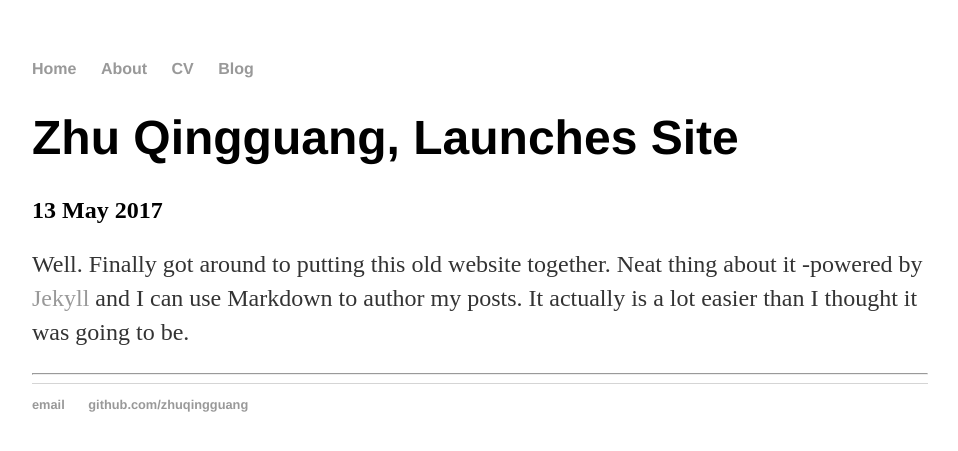
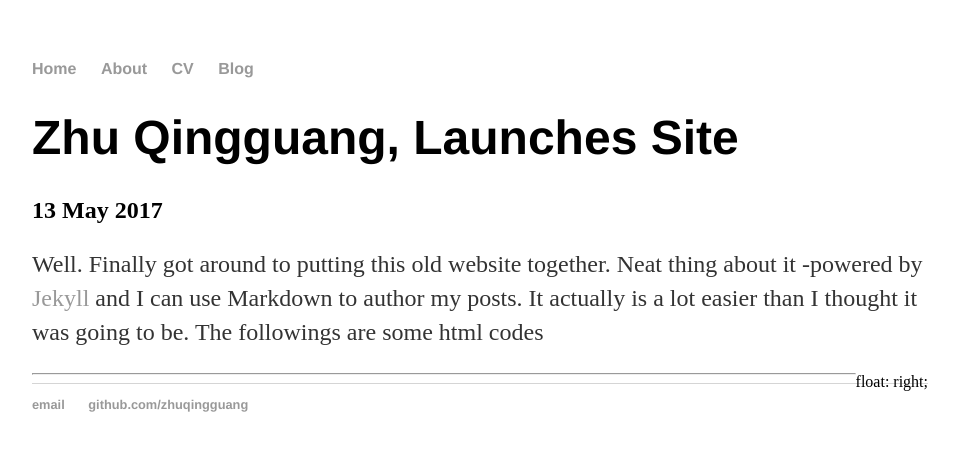
Before and after one commit to zhuqingguang/zhuqingguang.github.io, a Jekyll site: the page built from _posts/2017-05-13-first-edit-my-page.md, in a window 1280 px wide. Shown: the top 451 px of the page, without its empty margins (160-1118 px from the left). Built offline with Jekyll 4.4.1, drawn with Linux system fonts in a browser that asks for light colours.

Commit message:
Update 2017-05-13-first-edit-my-page.md

```diff
--- a/_posts/2017-05-13-first-edit-my-page.md
+++ b/_posts/2017-05-13-first-edit-my-page.md
@@ -5,3 +5,16 @@ data: 2017-05-13
 ---
 
 Well. Finally got around to putting this old website together. Neat thing about it -powered by [Jekyll](http://jekyllrb.com) and I can use Markdown to author my posts. It actually is a lot easier than I thought it was going to be.
+The followings are some html codes
+<style>
+.div {
+  background-color: yellow;
+  color: red;
+}
+span {
+  float: right;
+}
+</style>
+<div>
+<span>float: right;</span>
+</div>
```
